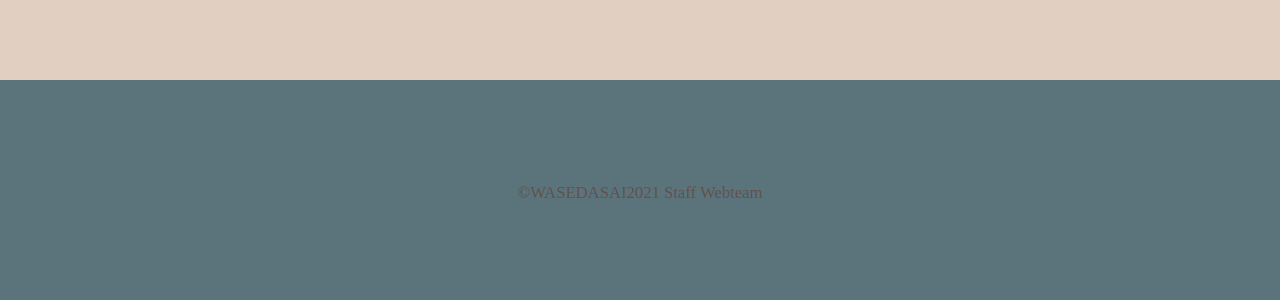
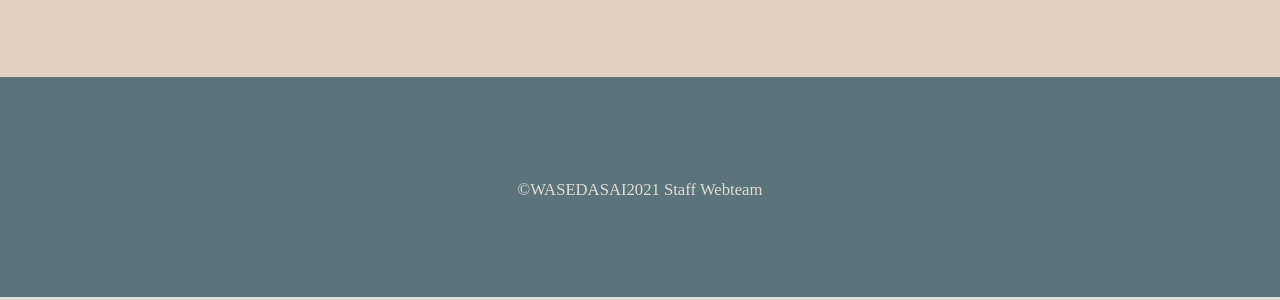
Before and after one commit to wasedasai2021shinkan/ririka, a plain HTML site: page index.html in a window 1280 px wide. Shown: the part 2626-2926 px from the top of the page. Drawn offline with Linux system fonts and the light colour scheme.

Commit message:
Update ririka.css

```diff
--- a/ririka.css
+++ b/ririka.css
@@ -6,12 +6,12 @@ body {
   background: #e0ddd6;
 }
 
-@media screen and (max-width: 480px)　{
+@media screen and (max-width: 480px)　{}
 
 img {
 width: 100% ;
 }
-}
+
 
 li {
   list-style: none;
@@ -108,7 +108,7 @@ li {
   padding-bottom: 5px;
   margin-bottom: 50px;
   padding-left:10%;
-  border-bottom: solid 3px #62514e;
+
 }
 
 .youtube-contents{
@@ -135,7 +135,7 @@ li {
 
 .footer {
   background-color: #5b737a;
-  color: #62514e;
+  color: #e0ddd6;
   text-align: center;
   height: 80px;
   padding: 70px;
```
